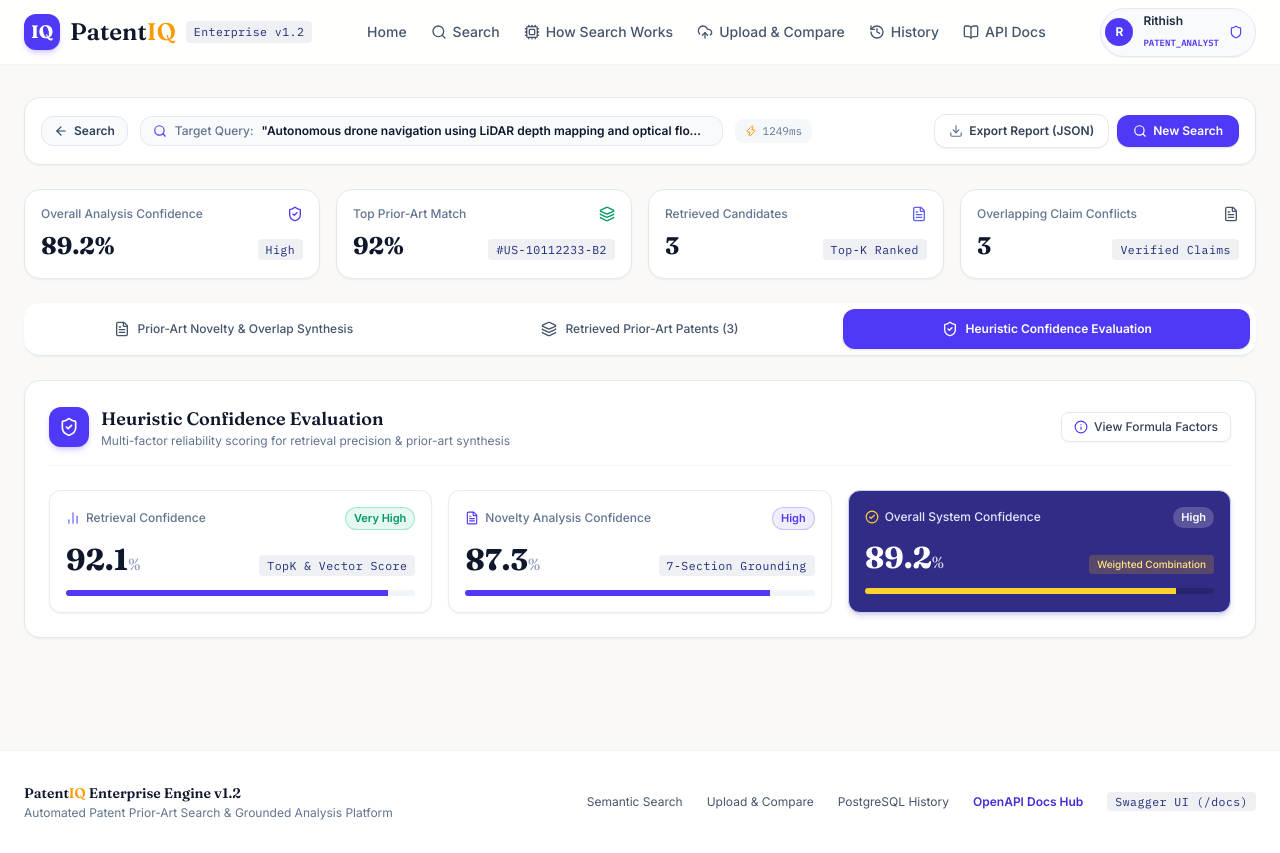
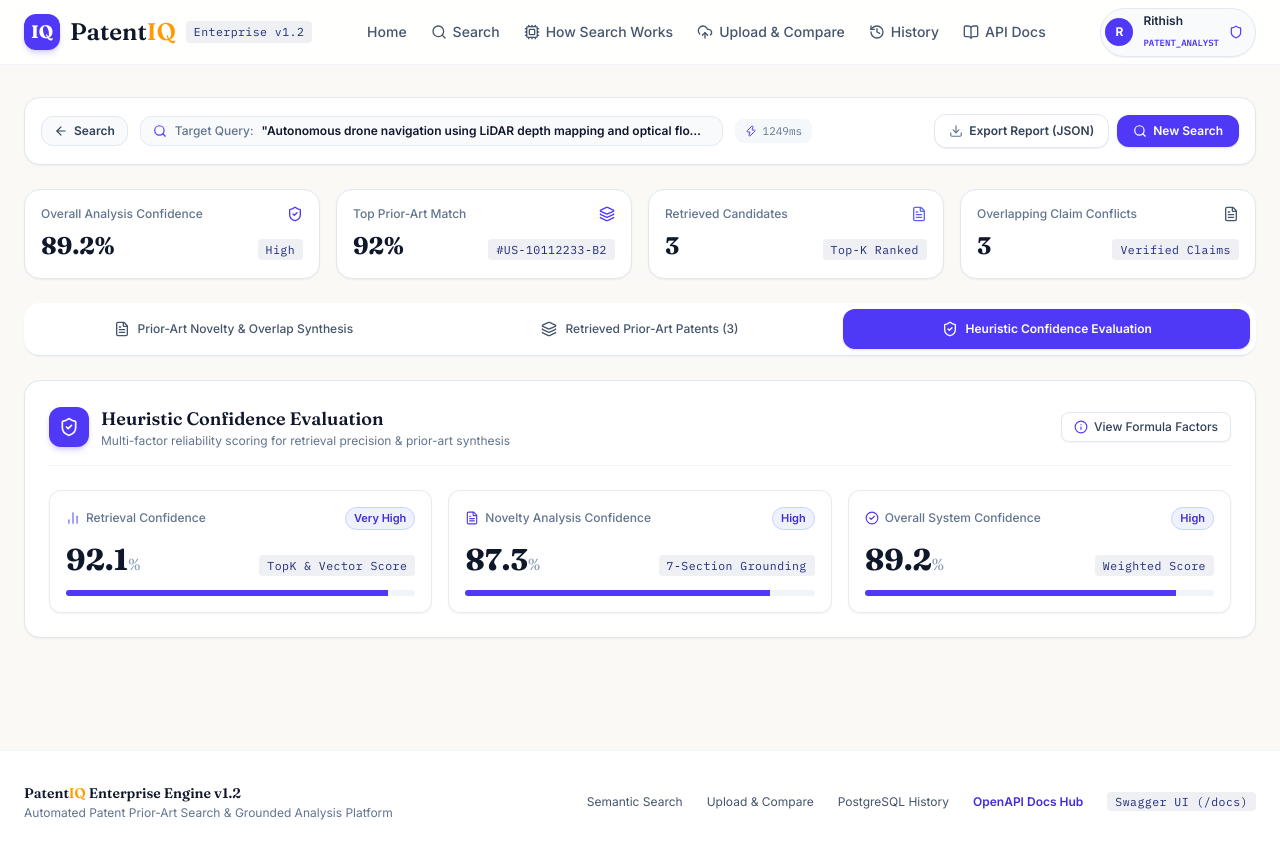
Before and after one commit to rithishcodespace/PatentIQ, a React (Vite) app in the folder apps/client/: page /results in a window 1280 px wide. Both pictures are taken after a click on the button "Heuristic Confidence Evaluation". Built offline with nearby package versions, Linux system fonts and the light colour scheme.

Commit message:
added consistent colors, and removed unwanted contrasting colors

```diff
--- a/apps/client/src/components/docs/SwaggerDocsView.tsx
+++ b/apps/client/src/components/docs/SwaggerDocsView.tsx
@@ -59,7 +59,7 @@ const SwaggerDocsView = () => {
 
         <div className="rounded-xl border border-slate-200 bg-white p-4 shadow-xs">
           <span className="font-body text-xs font-medium text-slate-500 flex items-center gap-1.5">
-            <Shield className="h-4 w-4 text-emerald-600" />
+            <Shield className="h-4 w-4 text-indigo-600" />
             Authentication Scheme
           </span>
           <p className="font-display text-lg font-bold text-slate-900 mt-2">JWT Bearer Auth</p>
@@ -105,7 +105,7 @@ const SwaggerDocsView = () => {
                     ep.method === 'POST'
                       ? 'bg-indigo-100 text-indigo-800 border border-indigo-200'
                       : ep.method === 'GET'
-                      ? 'bg-emerald-100 text-emerald-800 border border-emerald-200'
+                      ? 'bg-slate-100 text-slate-800 border border-slate-200'
                       : 'bg-slate-200 text-slate-800'
                   }`}
                 >
--- a/apps/client/src/components/results/ConfidenceDashboard.tsx
+++ b/apps/client/src/components/results/ConfidenceDashboard.tsx
@@ -10,16 +10,13 @@ interface ConfidenceDashboardProps {
 export const getLevelBadgeStyle = (level: ConfidenceLevel) => {
   switch (level) {
     case 'Very High':
-      return 'bg-emerald-500/10 text-emerald-600 border-emerald-500/30';
     case 'High':
-      return 'bg-indigo-500/10 text-indigo-600 border-indigo-500/30';
+      return 'bg-indigo-50 text-indigo-700 border border-indigo-200';
     case 'Medium':
-      return 'bg-amber-500/10 text-amber-600 border-amber-500/30';
     case 'Low':
-      return 'bg-orange-500/10 text-orange-600 border-orange-500/30';
     case 'Very Low':
     default:
-      return 'bg-rose-500/10 text-rose-600 border-rose-500/30';
+      return 'bg-slate-100 text-slate-700 border border-slate-200';
   }
 };
 
@@ -137,35 +134,39 @@ const ConfidenceDashboard = ({ confidence }: ConfidenceDashboardProps) => {
         {/* Gauge 3: Overall Confidence */}
         <motion.div
           whileHover={{ y: -2 }}
-          className="relative overflow-hidden rounded-xl border border-indigo-200 bg-indigo-900 p-4 text-white shadow-md shadow-indigo-900/15"
+          className="relative overflow-hidden rounded-xl border border-slate-200/80 bg-white p-4 shadow-xs"
         >
           <div className="flex items-center justify-between">
-            <span className="flex items-center gap-1.5 font-body text-xs font-medium text-indigo-100">
-              <CheckCircle2 className="h-3.5 w-3.5 text-amber-300" />
+            <span className="flex items-center gap-1.5 font-body text-xs font-medium text-slate-500">
+              <CheckCircle2 className="h-3.5 w-3.5 text-indigo-600" />
               Overall System Confidence
             </span>
-            <span className="rounded-full bg-white/20 px-2 py-0.5 font-body text-[11px] font-semibold text-white backdrop-blur">
+            <span
+              className={`rounded-full border px-2 py-0.5 font-body text-[11px] font-semibold ${getLevelBadgeStyle(
+                confidence.overall.level
+              )}`}
+            >
               {confidence.overall.level}
             </span>
           </div>
 
           <div className="mt-3 flex items-baseline justify-between">
-            <div className="font-display text-3xl font-bold">
+            <div className="font-display text-3xl font-bold text-slate-900">
               {confidence.overall.score.toFixed(1)}
-              <span className="text-base font-medium opacity-80">%</span>
+              <span className="text-base font-medium text-slate-400">%</span>
             </div>
-            <span className="rounded bg-amber-400/20 px-2 py-0.5 font-body text-[10px] font-medium text-amber-200">
-              Weighted Combination
+            <span className="code-chip bg-indigo-50 text-indigo-700 text-[10px]">
+              Weighted Score
             </span>
           </div>
 
           {/* Progress bar */}
-          <div className="mt-3 h-1.5 w-full overflow-hidden rounded-full bg-indigo-950/40">
+          <div className="mt-3 h-1.5 w-full overflow-hidden rounded-full bg-slate-100">
             <motion.div
               initial={{ width: 0 }}
               animate={{ width: `${confidence.overall.score}%` }}
               transition={{ duration: 0.8, ease: 'easeOut', delay: 0.2 }}
-              className="h-full bg-amber-300"
+              className="h-full bg-indigo-600"
             />
           </div>
         </motion.div>
--- a/apps/client/src/components/results/ResultCard.tsx
+++ b/apps/client/src/components/results/ResultCard.tsx
@@ -45,14 +45,14 @@ const ResultCard = ({ patent, onView }: ResultCardProps) => {
         </div>
 
         <span
-          className={`shrink-0 rounded-full px-3 py-1 font-mono text-xs font-semibold ${risk.bg} ${risk.text} border border-current/20`}
+          className="shrink-0 rounded-full px-3 py-1 font-mono text-xs font-semibold bg-indigo-50 text-indigo-700 border border-indigo-200"
         >
           {risk.label} ({similarityScore}%)
         </span>
       </div>
 
       {patent.abstract && (
-        <p className="mt-3 font-body text-xs text-slate-600 line-clamp-2 leading-relaxed bg-slate-50/70 p-2.5 rounded-xl border border-slate-100">
+        <p className="mt-3 font-body text-xs text-slate-600 line-clamp-2 leading-relaxed bg-slate-50 p-2.5 rounded-xl border border-slate-100">
           {patent.abstract}
         </p>
       )}
@@ -61,7 +61,7 @@ const ResultCard = ({ patent, onView }: ResultCardProps) => {
       <div className="mt-4">
         <div className="mb-1.5 flex items-center justify-between font-body text-xs text-slate-500">
           <span className="flex items-center gap-1">
-            <Award className="h-3.5 w-3.5 text-indigo-500" />
+            <Award className="h-3.5 w-3.5 text-indigo-600" />
             Semantic Similarity Match
           </span>
           <span className="font-mono font-semibold text-slate-900">{similarityScore}%</span>
@@ -71,7 +71,7 @@ const ResultCard = ({ patent, onView }: ResultCardProps) => {
             initial={{ width: 0 }}
             animate={{ width: `${similarityScore}%` }}
             transition={{ duration: 0.7, ease: [0.25, 1, 0.5, 1] }}
-            className={`h-2 rounded-full ${risk.fill}`}
+            className="h-2 rounded-full bg-indigo-600"
           />
         </div>
       </div>
--- a/apps/client/src/components/upload/UploadCompareView.tsx
+++ b/apps/client/src/components/upload/UploadCompareView.tsx
@@ -46,7 +46,7 @@ const UploadCompareView = () => {
               <span className="code-chip bg-indigo-500/20 text-indigo-300 border border-indigo-500/30">
                 PATENT DOCUMENT INGESTION & COMPARISON
               </span>
-              <span className="rounded-full bg-emerald-500/20 px-2 py-0.5 font-mono text-[10px] font-semibold text-emerald-300 border border-emerald-500/30">
+              <span className="rounded-full bg-indigo-500/20 px-2.5 py-0.5 font-mono text-[10px] font-semibold text-indigo-300 border border-indigo-500/30">
                 PDF · DOCX · TXT Supported
               </span>
             </div>
--- a/apps/client/src/pages/Results.tsx
+++ b/apps/client/src/pages/Results.tsx
@@ -73,7 +73,7 @@ const Results = () => {
           </div>
 
           <div className="hidden lg:flex items-center gap-1.5 font-mono text-[11px] text-slate-500 bg-slate-100/70 px-2.5 py-1 rounded-lg">
-            <Zap className="h-3 w-3 text-amber-500" />
+            <Zap className="h-3 w-3 text-indigo-600" />
             {metricsData.totalTimeMs}ms
           </div>
         </div>
@@ -119,13 +119,13 @@ const Results = () => {
         <div className="rounded-2xl border border-slate-200 bg-white p-4 shadow-xs">
           <div className="flex items-center justify-between text-xs text-slate-500 font-medium">
             <span>Top Prior-Art Match</span>
-            <Layers className="h-4 w-4 text-emerald-600" />
+            <Layers className="h-4 w-4 text-indigo-600" />
           </div>
           <div className="mt-2 flex items-baseline justify-between">
             <span className="font-display text-2xl font-bold text-slate-900">
               {((data.results?.[0]?.similarityScore || 0.92) * 100).toFixed(0)}%
             </span>
-            <span className="code-chip bg-emerald-50 text-emerald-700 text-[10px]">
+            <span className="code-chip bg-indigo-50 text-indigo-700 text-[10px]">
               #{data.results?.[0]?.patentId || 'US-10112233-B2'}
             </span>
           </div>
@@ -218,8 +218,8 @@ const Results = () => {
                 <FileText className="h-4 w-4 text-indigo-600" />
                 Citation-Aware Novelty & Claim Overlap Analysis
               </h2>
-              <span className="inline-flex items-center gap-1 font-mono text-[11px] font-medium text-emerald-700 bg-emerald-50 px-2.5 py-0.5 rounded-full border border-emerald-200">
-                <CheckCircle2 className="h-3 w-3 text-emerald-600" /> Grounded Analysis
+              <span className="inline-flex items-center gap-1 font-mono text-[11px] font-medium text-indigo-700 bg-indigo-50 px-2.5 py-0.5 rounded-full border border-indigo-200">
+                <CheckCircle2 className="h-3 w-3 text-indigo-600" /> Grounded Analysis
               </span>
             </div>
 
```
Also changed, not shown: apps/client/src/components/results/CitationReport.tsx (+18 -18 lines), apps/client/src/pages/HowItWorksPage.tsx (+1 -7 lines).
